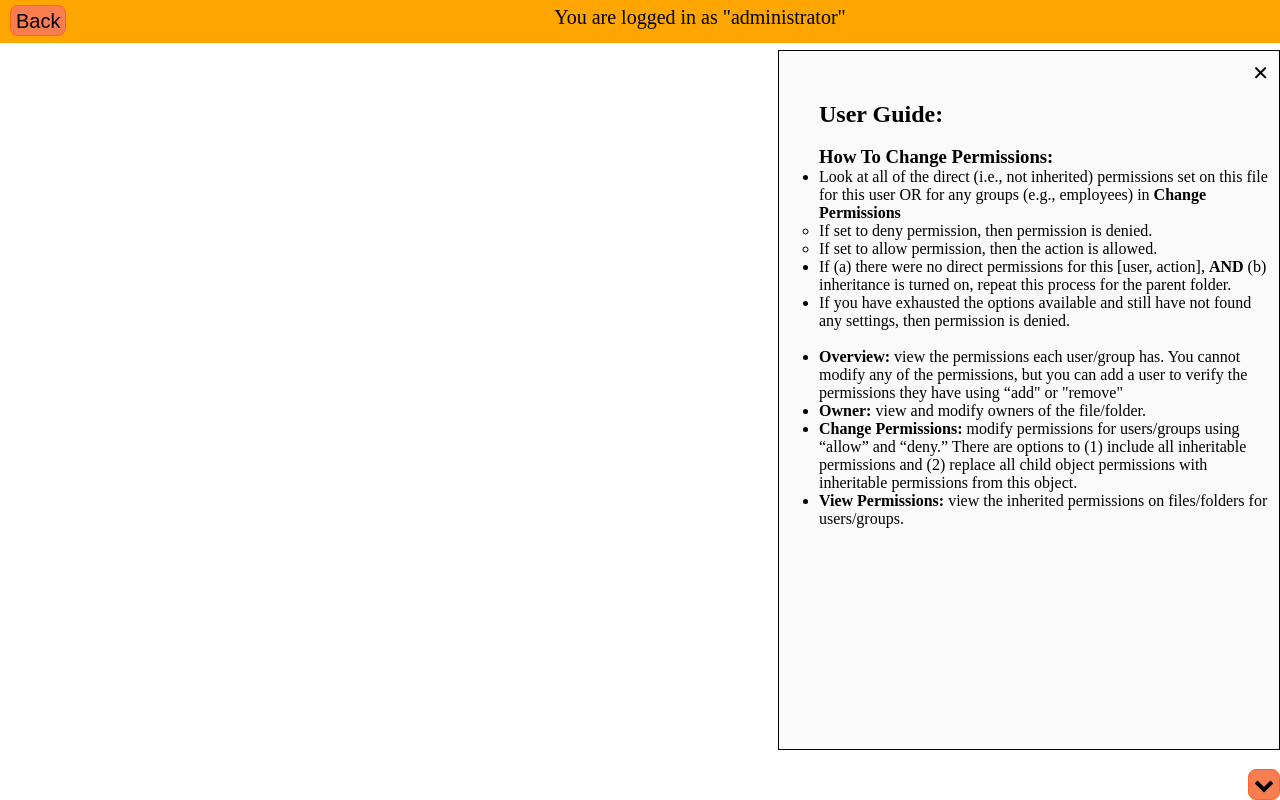
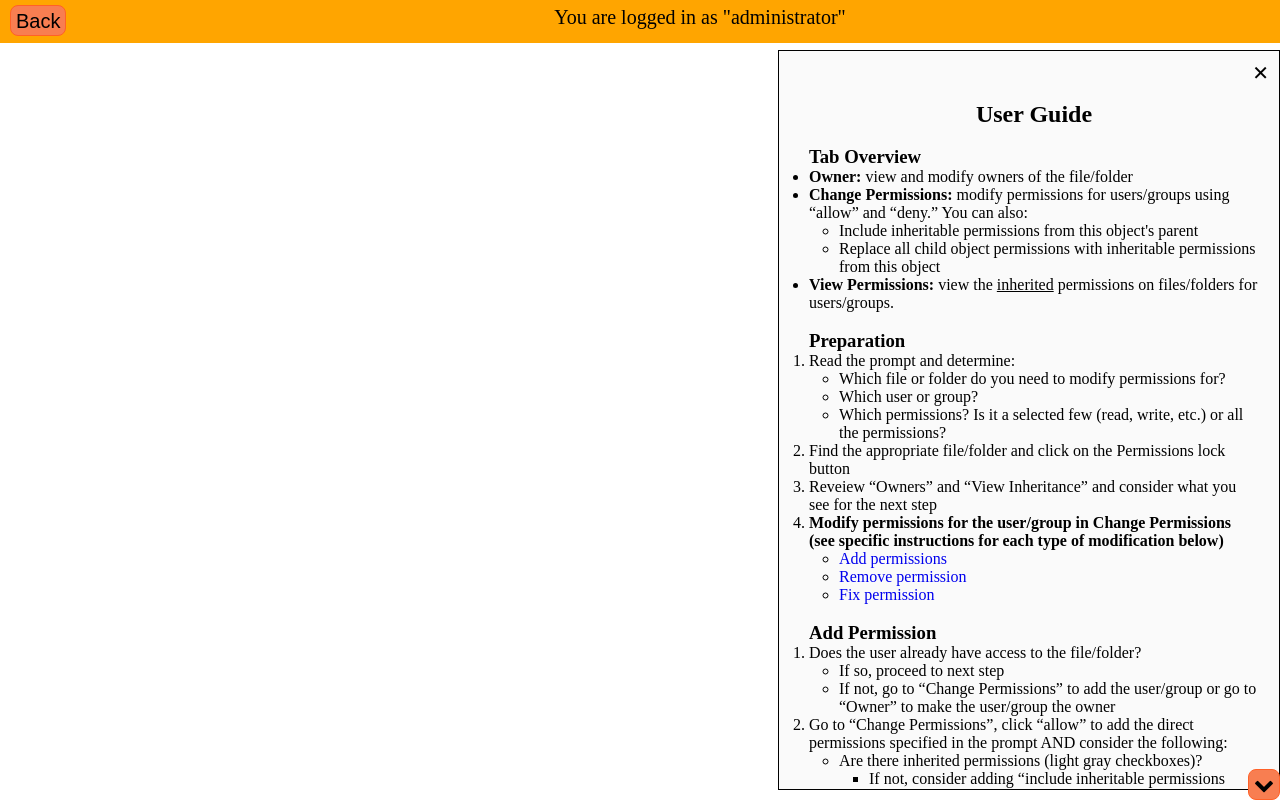
Before and after one commit to cse-256-f23/problem-solving-project-cindy-sammy-amy, a website: page index.html in a window 1280 px wide. Drawn offline with nearby package versions, Linux system fonts and the light colour scheme; no server answers; a script that the page names is missing; a web font is replaced by a local one.

Commit message:
guideupdates

```diff
--- a/fileperms_style.css
+++ b/fileperms_style.css
@@ -52,7 +52,7 @@
 }
 
 #ui-id-81{
-    margin-top: 50px;
+    /*margin-top: 50px;*/
     /* height: 550px; */
     overflow-y: clip;
 }
@@ -161,17 +161,19 @@
 .guide{
     position: fixed;
     top: 50px;
-    bottom: 50px;
+    bottom: 10px;
     right: 0;
     width: 500px;
     z-index: 999;
     border: 1px solid black;
     background-color: #fafafa;
+    overflow-x: hidden;
+    overflow-y: auto;
 }
 .guideInfo{
     position: absolute;
     top: 50px;
-    right: 10px;
+    right: 20px;
     width: 450px;
     height: 100%;
 }
@@ -187,3 +189,15 @@
     color: black;
     background: #fafafa;
 }
+.guide li > ul {
+    padding-left: 30px;
+}
+#clue{
+    margin: 0;
+}
+.guide h2{
+    text-align: center;
+}
+.guide a{
+    text-decoration: none;
+}
--- a/index.html
+++ b/index.html
@@ -210,26 +210,107 @@
                 <!-- structure for the user guide: -->
                 <div id="guide" class="guide">
                     <div id="guideinfo" class="guideInfo">
-                        <h2>User Guide:</h2>
+                        <h2>User Guide</h2>
                         <br>
-                        <h3>How To Change Permissions:</h3>
+                        <h3>Tab Overview</h3>
                         <ul>
-                            <li>Look at all of the direct (i.e., not inherited) permissions set on this file for this user OR for any groups (e.g., employees) in <b>Change Permissions</b>
+                            <li><b>Owner:</b> view and modify owners of the file/folder</li>
+                            <li><b>Change Permissions:</b> modify permissions for users/groups using “allow” and “deny.” You can also:
+                            <ul>
+                                <li>Include inheritable permissions from this object's parent</li>
+                                <li>Replace all child object permissions with inheritable permissions from this object</li>
+                            </ul>
+                            </li>
+                            <li><b>View Permissions:</b> view the <u>inherited</u> permissions on files/folders for users/groups.</li>
+                        </ul>
+                        <br>
+
+                        <h3>Preparation</h3>
+                        <ol>
+                            <li>Read the prompt and determine:
                                 <ul>
-                                    <li>If set to deny permission, then permission is denied.</li>
-                                    <li>If set to allow permission, then the action is allowed.</li>
+                                    <li>Which file or folder do you need to modify permissions for?</li>
+                                    <li>Which user or group?</li>
+                                    <li>Which permissions? Is it a selected few (read, write, etc.) or all the permissions?</li>
                                 </ul>
                             </li>
-                            <li>If (a) there were no direct permissions for this [user, action], <b>AND</b> (b) inheritance is turned on, repeat this process for the parent folder.</li>
-                            <li>If you have exhausted the options available and still have not found any settings, then permission is denied.</li>
-                        </ul>
+                            <li>Find the appropriate file/folder and click on the Permissions lock button</li>
+                            <li>Reveiew “Owners” and “View Inheritance” and consider what you see for the next step</li>
+                            <li><b>Modify permissions for the user/group in Change Permissions (see specific instructions for each type of modification below)</b>
+                                <ul>
+                                    <li><a href="#add">Add permissions</a></li>
+                                    <li><a href="#remove">Remove permission</a></li>
+                                    <li><a href="fix">Fix permission</a></li>
+                                </ul>
+                            </li>
+                        </ol>
                         <br>
-                        <ul>
-                            <li><b>Overview:</b> view the permissions each user/group has. You cannot modify any of the permissions, but you can add a user to verify the permissions they have using “add" or "remove"</li>
-                            <li><b>Owner:</b> view and modify owners of the file/folder.</li>
-                            <li><b>Change Permissions:</b> modify permissions for users/groups using “allow” and “deny.” There are options to (1) include all inheritable permissions and (2) replace all child object permissions with inheritable permissions from this object.</li>
-                            <li><b>View Permissions:</b> view the inherited permissions on files/folders for users/groups. </li>
-                        </ul>
+
+                        <h3 id="add">Add Permission</h3>
+                        <ol>
+                            <li>Does the user already have access to the file/folder?
+                                <ul>
+                                    <li>If so, proceed to next step</li>
+                                    <li>If not, go to “Change Permissions” to add the user/group or go to “Owner” to make the user/group the owner</li>
+                                </ul>
+                            </li>
+                            <li>Go to “Change Permissions”, click “allow” to add the direct permissions specified in the prompt AND consider the following:
+                                <ul>
+                                    <li>Are there inherited permissions (light gray checkboxes)?
+                                        <ul>
+                                            <li>If not, consider adding “include inheritable permissions from this object's parent” OR “replace all child object permissions with inheritable permissions from this object”</li>
+                                        </ul>
+                                    </li>
+                                    <li>Is the user part of a greater group (e.g. employees)?
+                                        <ul>
+                                            <li>If so, modify permissions for the group in “Change Permissions”</li>
+                                            <li>If not (individual user), modify permisisons for the individual</li>
+                                        </ul>
+                                    </li>
+                                </ul>
+                            </li>
+                        </ol>
+                        <br>
+
+                        <h3 id="remove">Remove Permission</h3>
+                        <ol>
+                            <li>Do you need to remove all (not some) permissions?
+                                <ul>
+                                    <li>If so, remove the user/group entirely in “Change Permissions” or change the owner in “Owner”</li>
+                                </ul>
+                            </li>
+                            <li>Go to “Change Permissions”, click “deny” to remove the direct permissions specified in the prompt AND consider the following:
+                                <ul>
+                                    <li>Are there inherited permissions (light gray checkboxes)?
+                                        <ul>
+                                            <li>If there are and “include inheritable permissions from this object's parent” OR “replace all child object permissions with inheritable permissions from this object” is checked off, consider unchecking the box to modify specific permissions for the user</li>
+                                        </ul>
+                                    </li>
+                                    <li>Is the user part of a greater group (e.g. employees)?
+                                        <ul>
+                                            <li>If so, remove permissions for the group in “Change Permissions”</li>
+                                            <li>If not (individual user), remove permisisons for the individual</li>
+                                        </ul>
+                                    </li>
+                                </ul>
+                            </li>
+                        </ol>
+                        <br>
+
+                        <h3 id="fix">Fix Permission</h3>
+                        <ol>
+                            <li>Determine where the problem lies — do you need to add or remove permissions?
+                                <ul>
+                                    <li>Clues: are they able to modify something they are not supposed to? Or are they not able to modify something they should be able to?</li>
+                                </ul>
+                            </li>
+                            <li>Go to either Add Permissions or Remove Permissions
+                                <ul>
+                                    <li><b>Pay special attention to the “consider the following” options</b></li>
+                                </ul>
+                            </li>
+                        </ol>
+                        <br>
                     </div>
                     <button id="close" class="close-button">&#x2715;</button>
                 </div>
```
